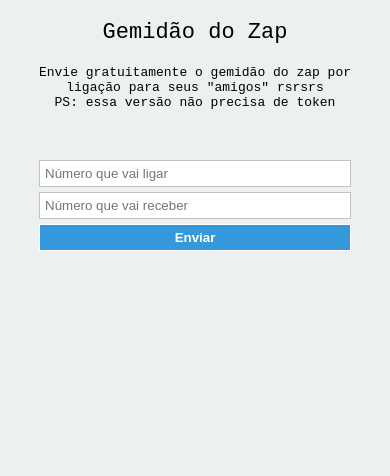
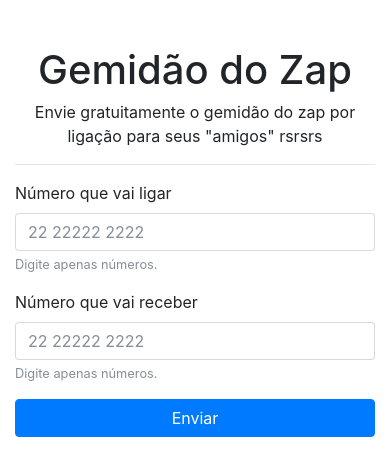
Before and after one commit to haskellcamargo/gemidao-do-zap-free, a plain HTML site: page docs/index.html in a window 390 px wide. Drawn offline with nearby package versions, Linux system fonts and the light colour scheme.

Commit message:
Play sound on mobile
Responsividade é vida e bootstrap 4 também

```diff
--- a/docs/index.html
+++ b/docs/index.html
@@ -3,77 +3,52 @@
 <html>
 <head>
   <meta charset="utf-8">
-        <title>Gemidão Free</title>
+  <meta name="viewport" content="width=device-width, initial-scale=1, shrink-to-fit=no">
+  <title>Gemidão do Zap Free</title>
+  <link rel="stylesheet" href="https://maxcdn.bootstrapcdn.com/bootstrap/4.0.0-beta/css/bootstrap.min.css" integrity="sha384-/Y6pD6FV/Vv2HJnA6t+vslU6fwYXjCFtcEpHbNJ0lyAFsXTsjBbfaDjzALeQsN6M" crossorigin="anonymous">
 </head>
-    <style type="text/css">
-    body {
-        font-family: monospace;
-        background-color: #ECF0F1;
 
-    }
-    input {
-        display: block;
-        width: 300px;
-        padding: 5px;
-        margin: 5px;
-        border: 1px solid silver;
-    }
-
-    button {
-        display: block;
-        margin: 5px;
-        padding: 5px;
-        width: 312px;
-        border: 1px solid white;
-        background-color: #3498DB;
-        color: white;
-        font-weight: bold;
-        cursor: pointer;
-    }
-
-    button:hover {
-        background-color: #3EDC81;
-    }
-
-    .title {
-        font-size: 22px;
-        margin: 20px;
-    }
-
-    .description {
-        margin-bottom: 50px;
-    }
-
-    </style>
 <body>
-        <div align="center">
-            <div class="title">Gemidão do Zap</div>
-            <div class="description">
-                <div>Envie gratuitamente o gemidão do zap por ligação para seus "amigos" rsrsrs</div>
-                <div>PS: essa versão não precisa de token</div>
+  <div class="container mt-5">
+    <div class="row">
+      <div class="col-md-12 text-center">
+        <h1>Gemidão do Zap</h1>
+        <p>Envie gratuitamente o gemidão do zap por ligação para seus "amigos" rsrsrs</p>
+        <hr>
       </div>
-            <input type="text" placeholder="Número que vai ligar" />
-            <input type="text" placeholder="Número que vai receber" />
-            <button id="send" onclick="send()">Enviar</button>
+      <div class="col-md-4 ml-auto mr-auto">
+        <div class="form-group">
+          <label for="from">Número que vai ligar</label>
+          <input type="number" class="form-control" id="from" placeholder="22 22222 2222">
+          <small id="emailHelp" class="form-text text-muted">Digite apenas números.</small>
         </div>
-        <div id="result">
-
+        <div class="form-group">
+          <label for="to">Número que vai receber</label>
+          <input type="number" class="form-control" id="to" placeholder="22 22222 2222">
+          <small id="emailHelp" class="form-text text-muted">Digite apenas números.</small>
+        </div>
+        <button class="btn btn-primary btn-block" style="coursor: pointer" id="send" onclick="send()">Enviar</button>
+      </div>
+    </div>
+  </div>
+  <div id="result" class="lead mt-5 text-danger text-uppercase">
   </div>
 </body>
 <script type="text/javascript">
 function send() {
   /**
-VAMOS PARAR DE FUÇAR NO CODIGO DOS AMIGUINHOS?
-OBRIGADO
+   * VAMOS PARAR DE FUÇAR NO CODIGO DOS AMIGUINHOS?
+   * OBRIGADO
    */
   var container = document.createElement('div');
   container.align = 'center';
   var result = document.getElementById('result');
   var audio = document.createElement('audio');
-        audio.autoplay = true;
+  // audio.autoplay = true;
+  audio.play();
   var source = document.createElement('source');
   source.type = 'audio/mpeg';
-        source.src = 'http://prtnsrc.com/2545.mp3';
+  source.src = 'gemidao.mp3';
   var message = document.createTextNode('Pra você aprender a parar de ser filha da puta com os amiguinho');
   audio.appendChild(source);
   container.appendChild(audio);
```
Also changed, not shown: index.html (deleted, +0 -79 lines), 1 other file. Lines whose indentation alone changed are shown as unchanged.
